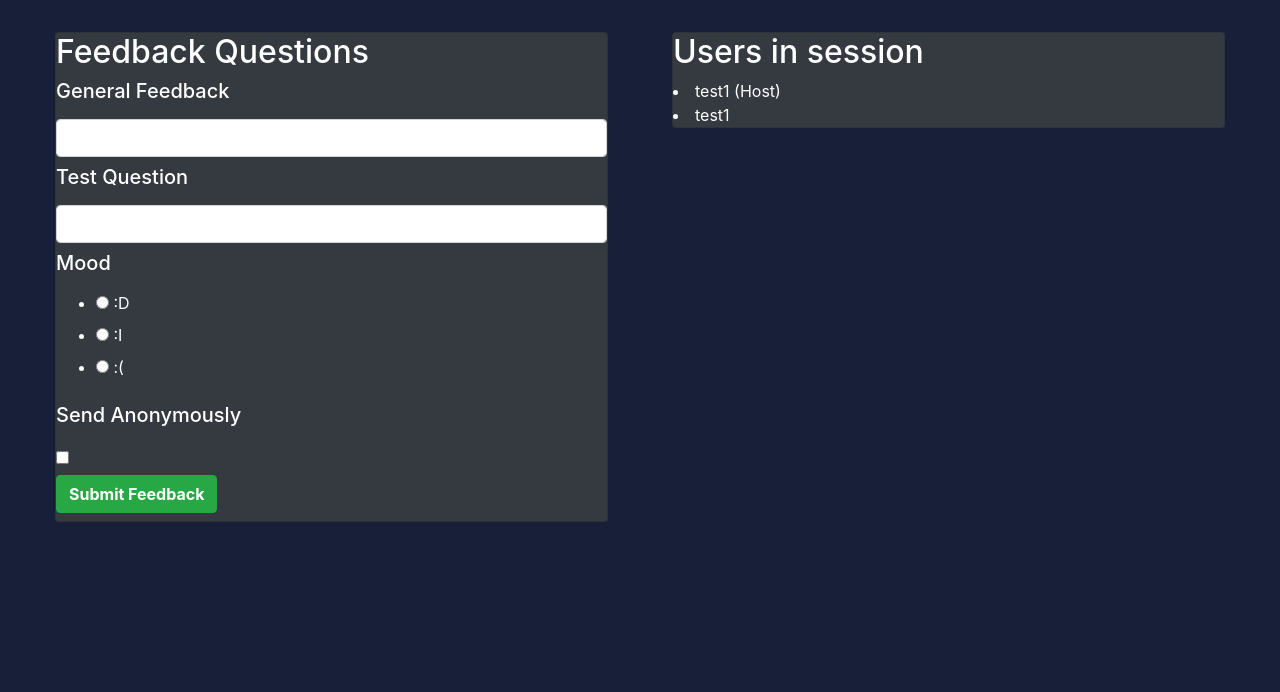
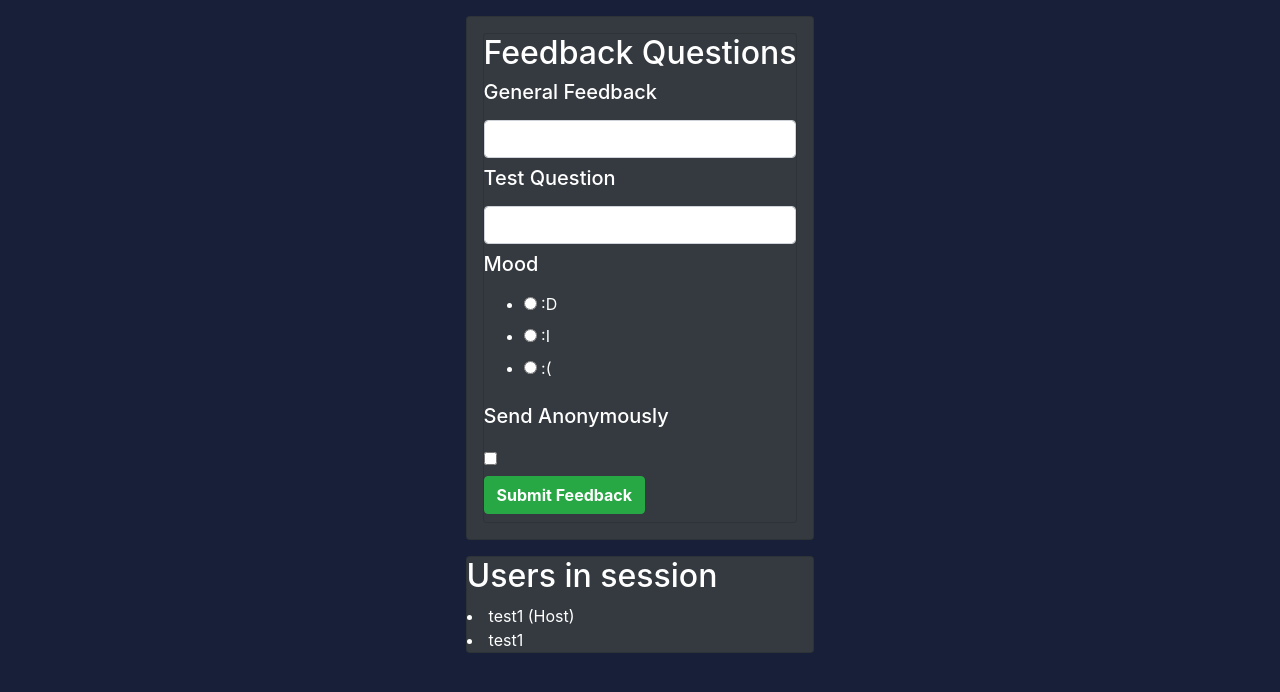
Before and after one commit to CS261-Group-20/cs261-cw, a Flask app: page /attendee/1 in a window 1280 px wide. Shown: the part 56-748 px from the top of the page. Run offline with Flask 2, Linux system fonts and the light colour scheme; data comes from the database, SQL or seed files in the repository; both versions use the stored data as it was after the commit; some libraries are stand-ins or nearby versions.

Commit message:
changing layout a lil bit

```diff
--- a/templates/attendee.html
+++ b/templates/attendee.html
@@ -20,8 +20,9 @@
 
 {% block body %}
 <div class="container-fluid">
-    <div class="row ml-2 mr-2">
-        <div class="col-sm-6 rounded-lg pt-3 p-3">
+    <div class="row justify-content-center">
+        <div class="col-xs-12">
+            <div class="card text-white bg-dark mb-3 my-3 mx-3">
                 <div class="card text-white bg-dark mb-3 my-3 mx-3">
                     <div class="question-form">
                         <h2 style="color:rgb(255, 255, 255)">Feedback Questions</h2>
@@ -44,10 +45,10 @@
                                 {{ render_field(form.submit, class='btn btn-success bold')}}
                             </form>
                         </div>
+                    </div </div>
                 </div>
             </div>
-        </div>
-        <div class="col-sm-6 rounded-lg pt-3 p-3"">
+            <div class="col-xs-12">
                 <div class="card text-white bg-dark mb-3 my-3 mx-3">
                     <div class="users">
                         <!-- Display all users present in session -->
--- a/templates/home.html
+++ b/templates/home.html
@@ -29,7 +29,7 @@
 {% endwith %}
 
 <!-- Display buttons which allow users to access other endpoints -->
-<div class="container">
+<div class="container-fluid">
     <div class="center">
         <a href="login"><button type="button" class="btn btn-dark btn-lg btn-block"> <b>Login</b></button></a>
         <br>
--- a/templates/login.html
+++ b/templates/login.html
@@ -11,7 +11,7 @@
 
 
 <body>
-    <div class="container">
+    <div class="container-fluid">
         <div class="card text-white bg-dark mb-3">
             <div class="login-form">
                 <form method="POST" action="/login">
```
Also changed, not shown: sentiment.py (+10 -10 lines), templates/host.html (+7 -7 lines), templates/user_homepage.html (+10 -5 lines), web_app.db. Lines whose indentation alone changed are shown as unchanged.
